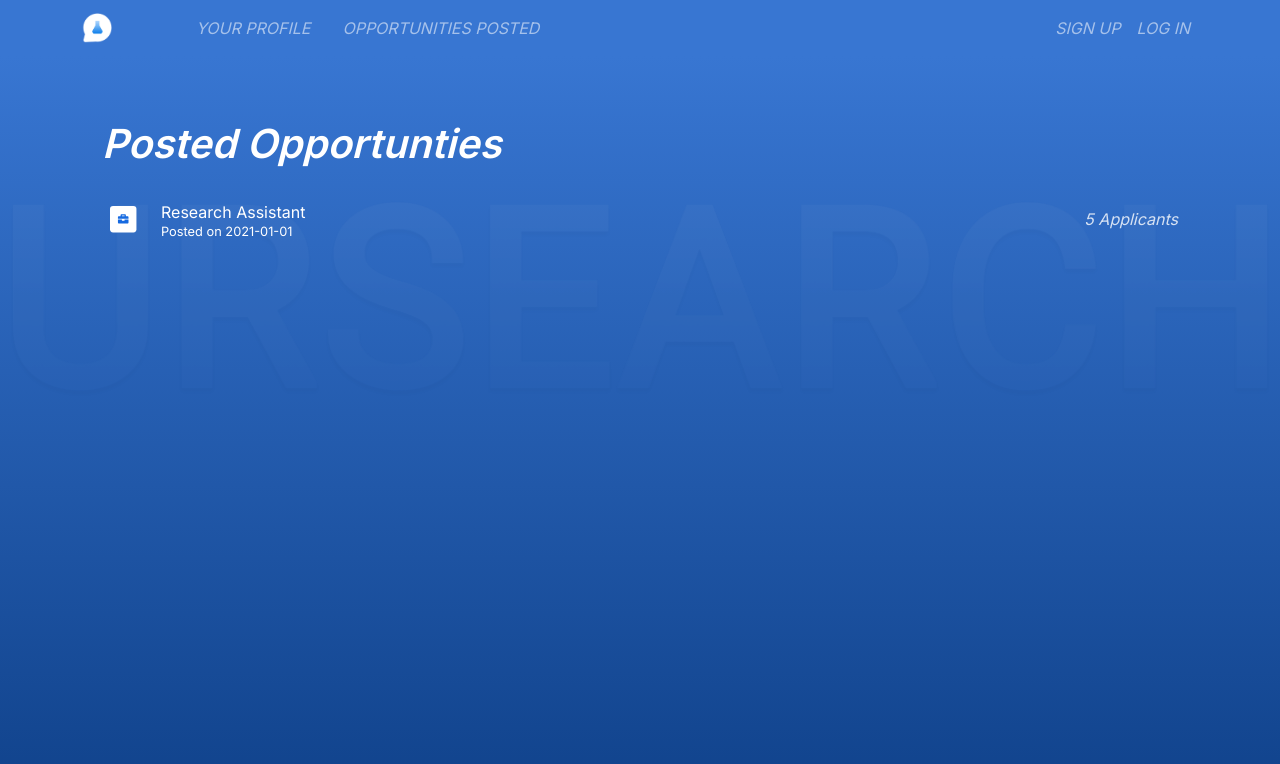
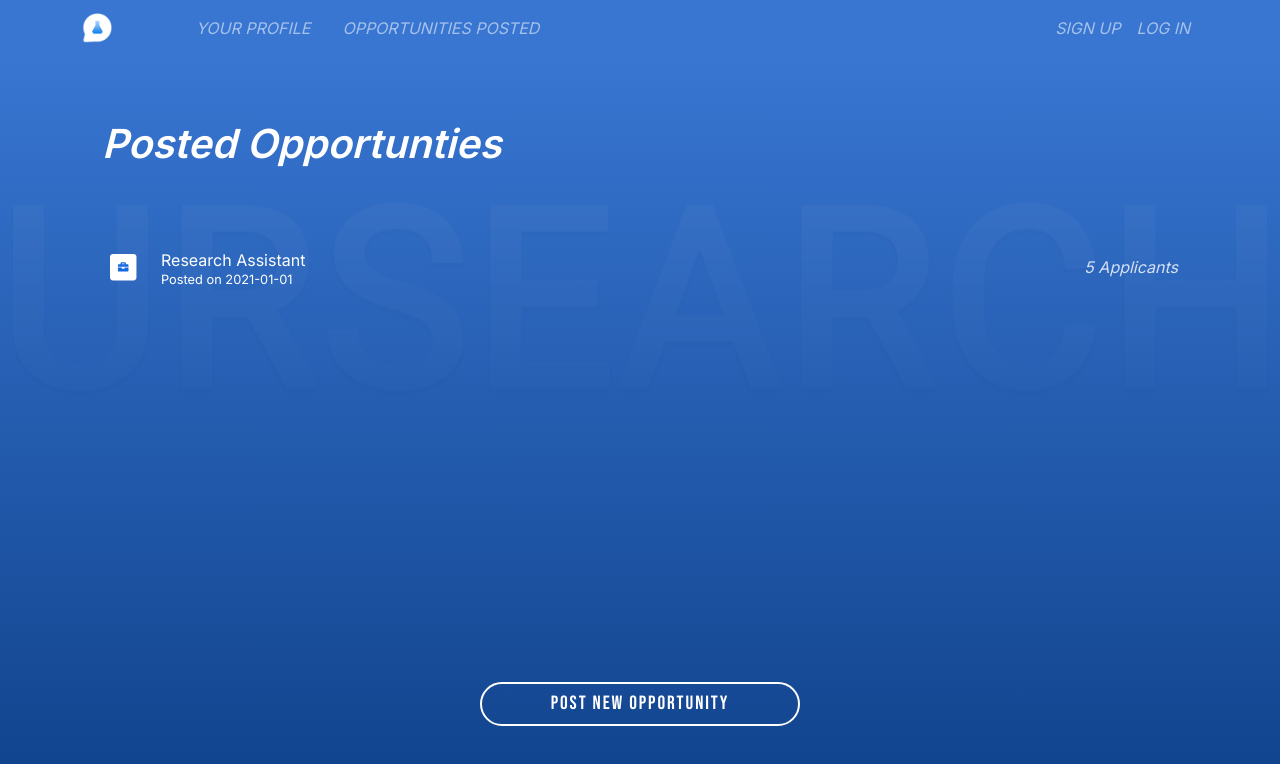
Before and after one commit to sweMojtaba/urSearchFrontEnd, a Next.js app: page /opportunities in a window 1280 px wide. Shown: the top 764 px of the page. Built offline with nearby package versions, Linux system fonts and the light colour scheme; a web font is replaced by a local one.

Commit message:
Post new opportunity button

```diff
--- a/app/globalStyles.scss
+++ b/app/globalStyles.scss
@@ -34,7 +34,11 @@
 }
 
 .medium-content {
-    padding: 2em
+    padding: 2em;
+    display: flex;
+    flex-direction: column;
+    justify-content: center;
+    // align-items: start;
 }
 
 .medium-content>* {
--- a/app/opportunities/page.tsx
+++ b/app/opportunities/page.tsx
@@ -1,8 +1,9 @@
 import { BigLi } from "@/components/cards-and-items/listItems";
 import WorkIcon from "../applicant-profile/work.svg"
-import { Container } from "@/client-wrappers/bootstrap";
-import styles from "./styles.module.scss"
+import { Button, Container } from "@/client-wrappers/bootstrap";
 import Link from "next/link";
+
+import styles from "./styles.module.scss";
 
 export default function Opportunities() {
     return <Container className="medium-content">
@@ -14,5 +15,9 @@ export default function Opportunities() {
             url="/opportunity?id=1"
             ImgSrc={WorkIcon}
         />
+        <Link href="/post-opportunity" className={styles.pageEndButton + " button-link"}>
+            <Button>Post New Opportunity</Button>
+        </Link>
+        {/* TO-DO: open to idea */}
     </Container>
 }
--- a/app/opportunities/styles.module.scss
+++ b/app/opportunities/styles.module.scss
@@ -2,3 +2,8 @@
     border-bottom: 2px solid rgba(0, 0, 0, 0.2);
     display: block;
 }
+
+.pageEndButton {
+    margin-top: auto;
+    margin-bottom: 2em;
+}
```
